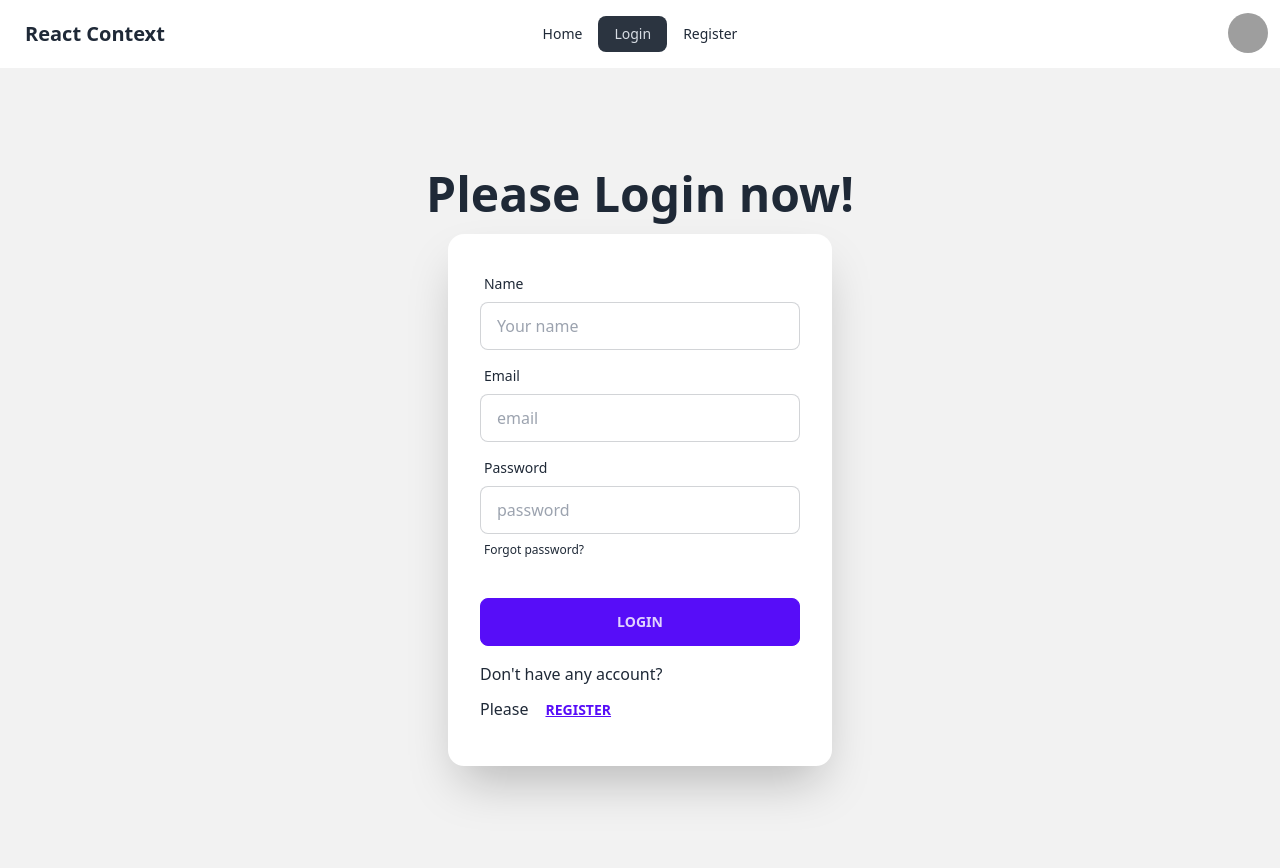
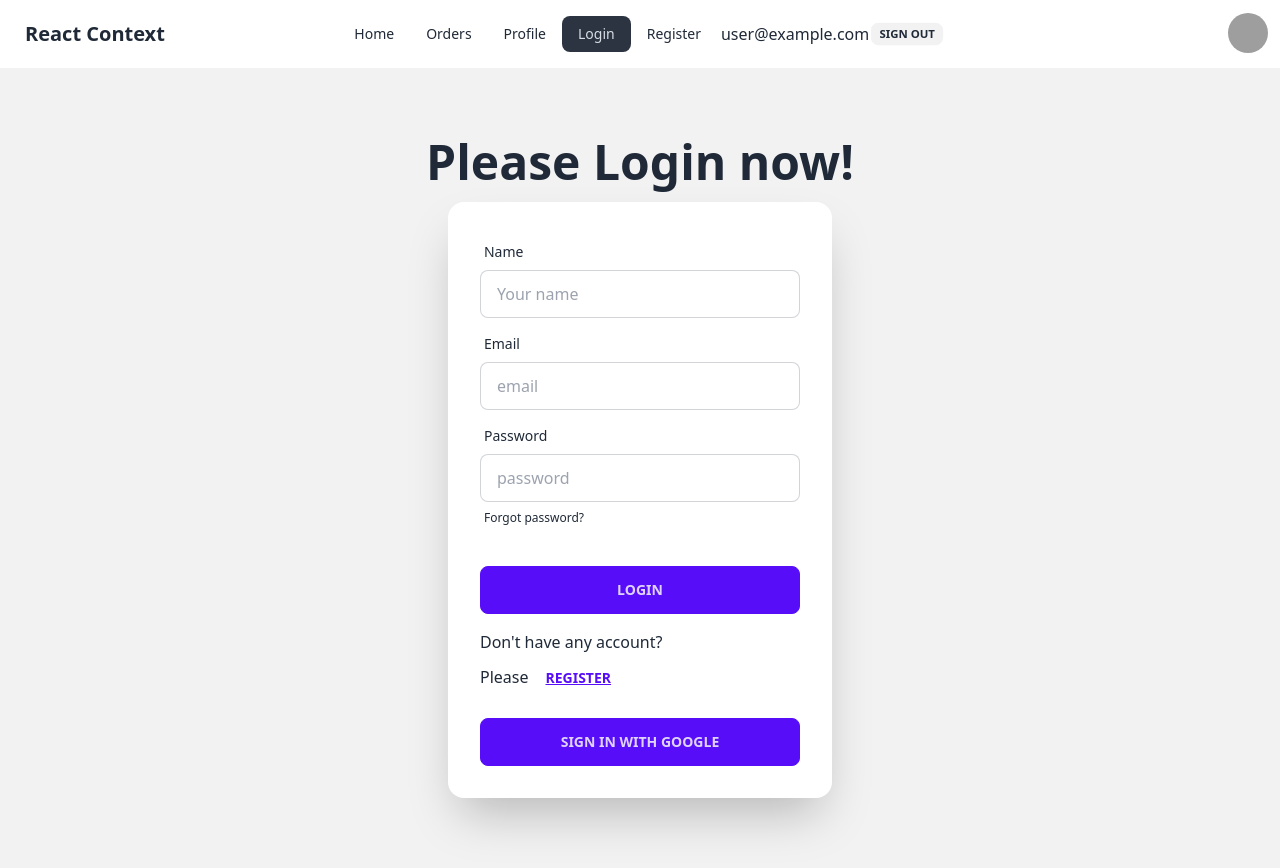
Before and after one commit to tarekul42/auth-firebase-context-tailwind, a React (Vite) app: page /login in a window 1280 px wide. Built offline with nearby package versions, Linux system fonts and the light colour scheme; no server answers; sample sign-in values are in the browser's storage; grey boxes are pictures that could not be loaded.

Commit message:
module complete

```diff
--- a/src/Components/Header/Header.jsx
+++ b/src/Components/Header/Header.jsx
@@ -1,7 +1,17 @@
-import React from 'react';
-import { NavLink } from 'react-router-dom';
+import React, { useContext } from 'react';
+import { Link, NavLink } from 'react-router-dom';
+import { AuthContext } from '../../Providers/AuthProviders';
 
 const Header = () => {
+
+    const { user, logOut } = useContext(AuthContext);
+
+    const handleLogOut = () => {
+        logOut()
+        .then(() => {})
+        .catch(error => console.error(error))
+    }
+
     return (
         <div className="navbar bg-base-100">
         <div className="navbar-start">
@@ -13,7 +23,6 @@ const Header = () => {
                 <li><NavLink to='/'>Home</NavLink></li>
                 <li><NavLink to='/login'>Login</NavLink></li>
                 <li><NavLink to='/register'>Register</NavLink></li>
-                <li><a>Item 3</a></li>
             </ul>
             </div>
             <a className="btn btn-ghost normal-case text-xl">React Context</a>
@@ -21,9 +30,20 @@ const Header = () => {
         <div className="navbar-center hidden lg:flex">
             <ul className="menu menu-horizontal px-1">
             <li><NavLink to='/'>Home</NavLink></li>
+            <li><NavLink to='/orders'>Orders</NavLink></li>
+            {user && <li><NavLink to='/profile'>Profile</NavLink></li>}
             <li><NavLink to='/login'>Login</NavLink></li>
             <li><NavLink to='/register'>Register</NavLink></li>
             </ul>
+        {
+            user ?
+            <>
+            <span>{user.email}</span>
+            <button onClick={handleLogOut} className='btn btn-xs'>Sign out</button>
+            </>
+            :
+            <Link to='/login'>Login</Link>
+        }
         </div>
         <div className="navbar-end">
         <div className="dropdown dropdown-end">
--- a/src/Components/Home/Home.jsx
+++ b/src/Components/Home/Home.jsx
@@ -1,8 +1,6 @@
-import React, { useContext } from 'react';
-import { AuthContext } from '../../Providers/AuthProviders';
+import React from 'react';
 
 const Home = () => {
-    // const {user} = useContext(AuthContext)
     return (
         <div className='text-center'>
             {/* this is {user && <span>{user.displayName}</span>} */}
--- a/src/Components/Login/Login.jsx
+++ b/src/Components/Login/Login.jsx
@@ -4,7 +4,7 @@ import { AuthContext } from '../../Providers/AuthProviders';
 
 const Login = () => {
 
-    const {signIn} = useContext(AuthContext);
+    const {signIn, signInWithGoogle} = useContext(AuthContext);
 
     const handleLogin = event =>{
         event.preventDefault();
@@ -17,12 +17,24 @@ const Login = () => {
         .then((userCredential) => {
           const user = userCredential.user;
           console.log(user);
+          event.target.reset();
         })
         .catch((error) => {
           const errorMessage = error.message;
           console.log(errorMessage);
         });
 
+    }
+
+    const handleGoogleSignIn = () => {
+        signInWithGoogle()
+        .then(result =>{
+            const loggedUser = result.user;
+            console.log(loggedUser);
+        })
+        .catch(error =>{
+            console.log(error);
+        })
     }
 
     return (
@@ -60,6 +72,9 @@ const Login = () => {
                     <div className="form-control mt-2">
                     <p>Don't have any account? <br /> Please<Link className='btn btn-active btn-link' to='/register'>Register</Link> </p>
                     </div>
+                    <div className="form-control mt-2">
+                    <button onClick={handleGoogleSignIn} className='btn btn-primary'>Sign in with Google</button>
+                    </div>
                 </Form>
                 </div>
             </div>
--- /dev/null
+++ b/src/Components/Orders/Orders.jsx
@@ -0,0 +1,11 @@
+import React from 'react';
+
+const Orders = () => {
+    return (
+        <div>
+            <h2>Your Orders here!!!</h2>
+        </div>
+    );
+};
+
+export default Orders;
--- /dev/null
+++ b/src/Components/Profile/Profile.jsx
@@ -0,0 +1,11 @@
+import React from 'react';
+
+const Profile = () => {
+    return (
+        <div>
+
+        </div>
+    );
+};
+
+export default Profile;
--- a/src/Components/Register/Register.jsx
+++ b/src/Components/Register/Register.jsx
@@ -19,7 +19,7 @@ const Register = () => {
         .then((userCredential) => {
           const loggedUser = userCredential.user;
           console.log(loggedUser);
-          Form.reset();
+          event.target.reset();
         })
         .catch((error) => {
           const errorMessage = error.message;
--- a/src/Providers/AuthProviders.jsx
+++ b/src/Providers/AuthProviders.jsx
@@ -1,15 +1,16 @@
-import { createUserWithEmailAndPassword, getAuth, signInWithEmailAndPassword } from 'firebase/auth';
-import React, { createContext, useState } from 'react';
+import { GoogleAuthProvider, createUserWithEmailAndPassword, getAuth, onAuthStateChanged, signInWithEmailAndPassword, signInWithPopup, signOut } from 'firebase/auth';
+import React, { createContext, useEffect, useState } from 'react';
 import app from '../firebase/firebase.config';
-// import { getAuth, createUserWithEmailAndPassword, signInWithEmailAndPassword} from "firebase/auth";
 
 export const AuthContext = createContext(null);
 
 const auth = getAuth(app);
+const googleAuthProvider = new GoogleAuthProvider();
 
 const AuthProviders = ({children}) => {
 
     const [user, setUser] = useState(null);
+    const [loading, setLoading] = useState(true)
 
     const createUser = (email, password) =>{
         return createUserWithEmailAndPassword(auth, email, password);
@@ -19,10 +20,35 @@ const AuthProviders = ({children}) => {
         return signInWithEmailAndPassword(auth, email, password)
     }
 
+    const signInWithGoogle = () => {
+        return signInWithPopup(auth, googleAuthProvider);
+    }
+
+    const logOut = () => {
+        return signOut(auth)
+    }
+
+    // observe auth state change
+    useEffect(() => {
+        const unsubscribe = onAuthStateChanged(auth, currentUser =>{
+            console.log('auth state change, ', currentUser);
+            setUser(currentUser);
+            setLoading(false);
+        });
+
+        return () =>{
+            unsubscribe();
+        }
+
+    } ,[])
+
     const authInfo = {
         user,
         createUser,
-        signIn
+        signIn,
+        logOut,
+        loading,
+        signInWithGoogle
     }
 
     return (
--- /dev/null
+++ b/src/routes/PrivetRoute.jsx
@@ -0,0 +1,18 @@
+import React, { useContext } from 'react';
+import { AuthContext } from '../Providers/AuthProviders';
+import { Navigate } from 'react-router-dom';
+
+const PrivetRoute = ({children}) => {
+    const {user, loading} = useContext(AuthContext)
+
+    if(loading){
+        return <progress className='progress w-56'></progress>
+    }
+
+    if(user){
+        return children;
+    }
+    return <Navigate to='/login' replace={true}></Navigate>;
+};
+
+export default PrivetRoute;
```
Also changed, not shown: moduleQuiz.js (added, +7 -0 lines), src/main.jsx (+11 -0 lines).
